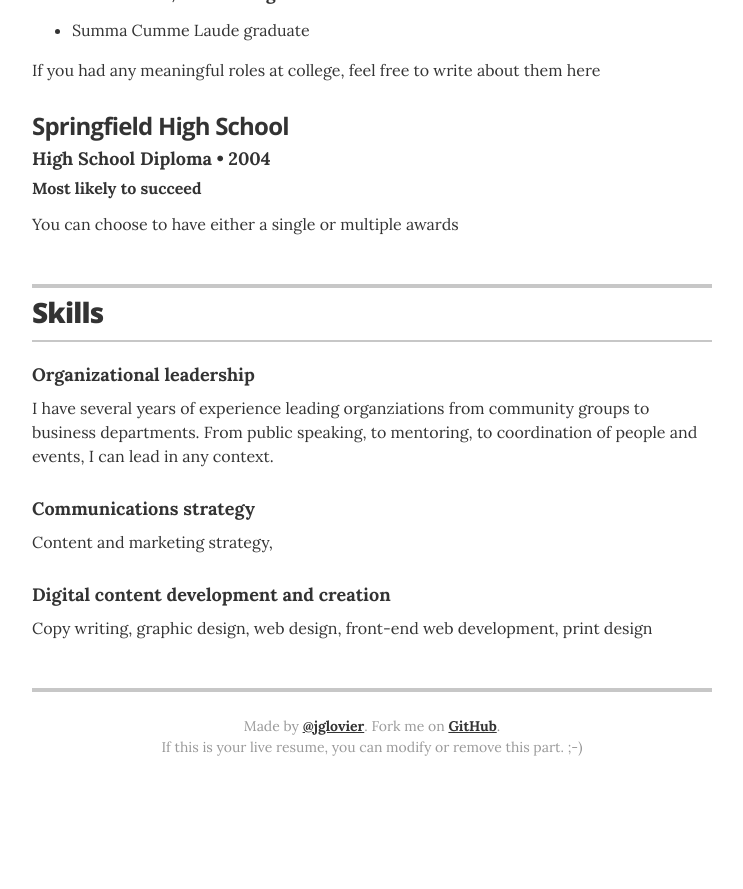
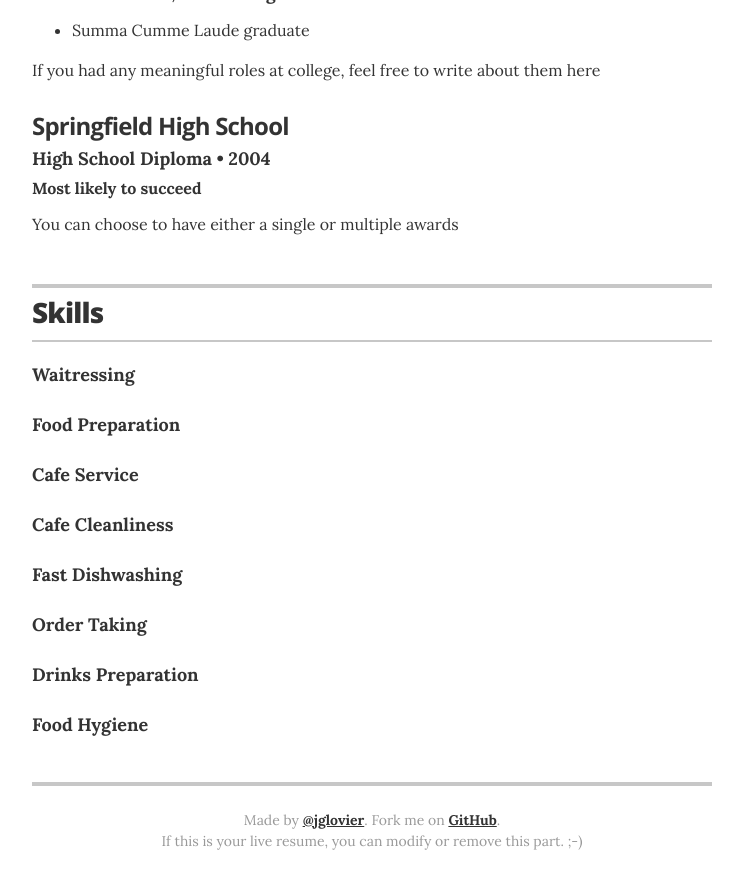
Before and after one commit to ahandsel/meet-sakura, a Jekyll site: the page built from index.html, in a window 1280 px wide and 900 px high, scrolled down 1251 px. Shown: the top 889 px of the window, without its empty margins (268-1011 px from the left). Built offline with Jekyll 4.4.1, drawn with Linux system fonts in a browser that asks for light colours; before the commit the page ends 2057 px from its top, so only the background shows below that.

Commit message:
Update skills.yml

```diff
--- a/_data/skills.yml
+++ b/_data/skills.yml
@@ -1,12 +1,22 @@
 # Skills
-# Organizational leadership
-- skill: Organizational leadership
-  description: I have several years of experience leading organziations from community groups to business departments. From public speaking, to mentoring, to coordination of people and events, I can lead in any context.
+# Original template below:
+# # Organizational leadership
+# - skill: Organizational leadership
+#   description: I have several years of experience leading organziations from community groups to business departments. From public speaking, to mentoring, to coordination of people and events, I can lead in any context.
 
-# Communications strategy
-- skill: Communications strategy
-  description: Content and marketing strategy,
+# # Communications strategy
+# - skill: Communications strategy
+#   description: Content and marketing strategy,
 
-# Digital content development and creation
-- skill: Digital content development and creation
-  description: Copy writing, graphic design, web design, front-end web development, print design
+# # Digital content development and creation
+# - skill: Digital content development and creation
+#   description: Copy writing, graphic design, web design, front-end web development, print design
+
+- skill: Waitressing
+- skill: Food Preparation
+- skill: Cafe Service
+- skill: Cafe Cleanliness
+- skill: Fast Dishwashing
+- skill: Order Taking
+- skill: Drinks Preparation
+- skill: Food Hygiene
```
